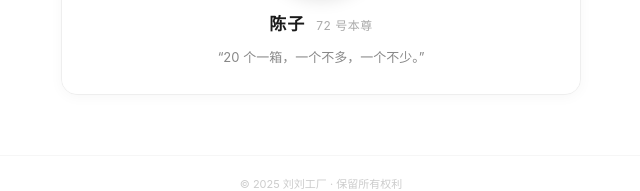
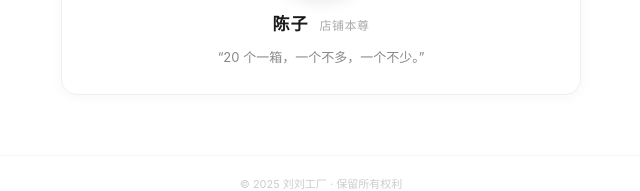
Before and after one commit to gyawa123/czcs, a plain HTML site: page index.html in a window 1280 px wide. Shown: the part 1727-1918 px from the top of the page, 319-959 px from the left. Drawn offline with Linux system fonts and the light colour scheme.

Commit message:
Update index.html

```diff
--- a/index.html
+++ b/index.html
@@ -588,7 +588,7 @@
                onerror="this.parentNode.classList.add('no-img')">
           <span class="avatar-fallback">67</span>
         </div>
-        <div class="selfie-name">陈子 <span>72 号本尊</span></div>
+        <div class="selfie-name">陈子 <span> 店铺本尊</span></div>
         <div class="selfie-say">“20 个一箱，一个不多，一个不少。”</div>
       </div>
     </section>
```
